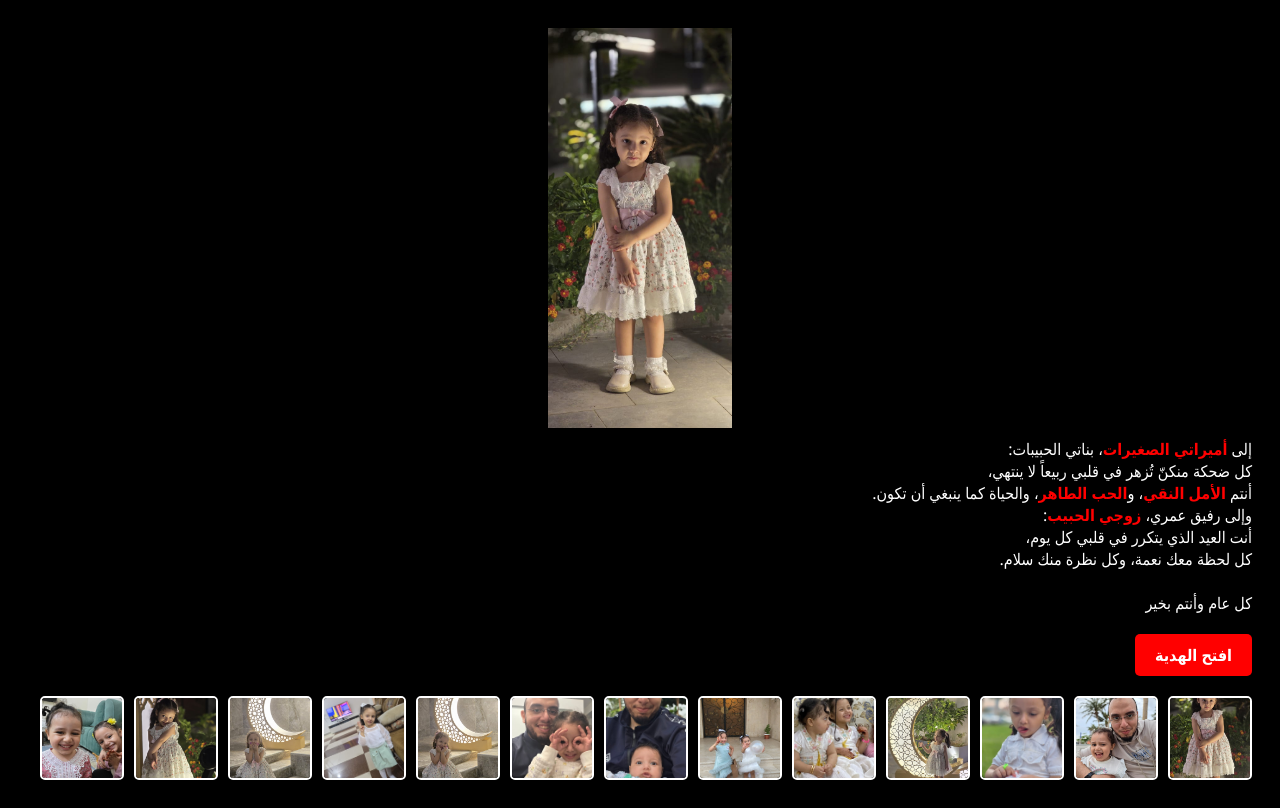
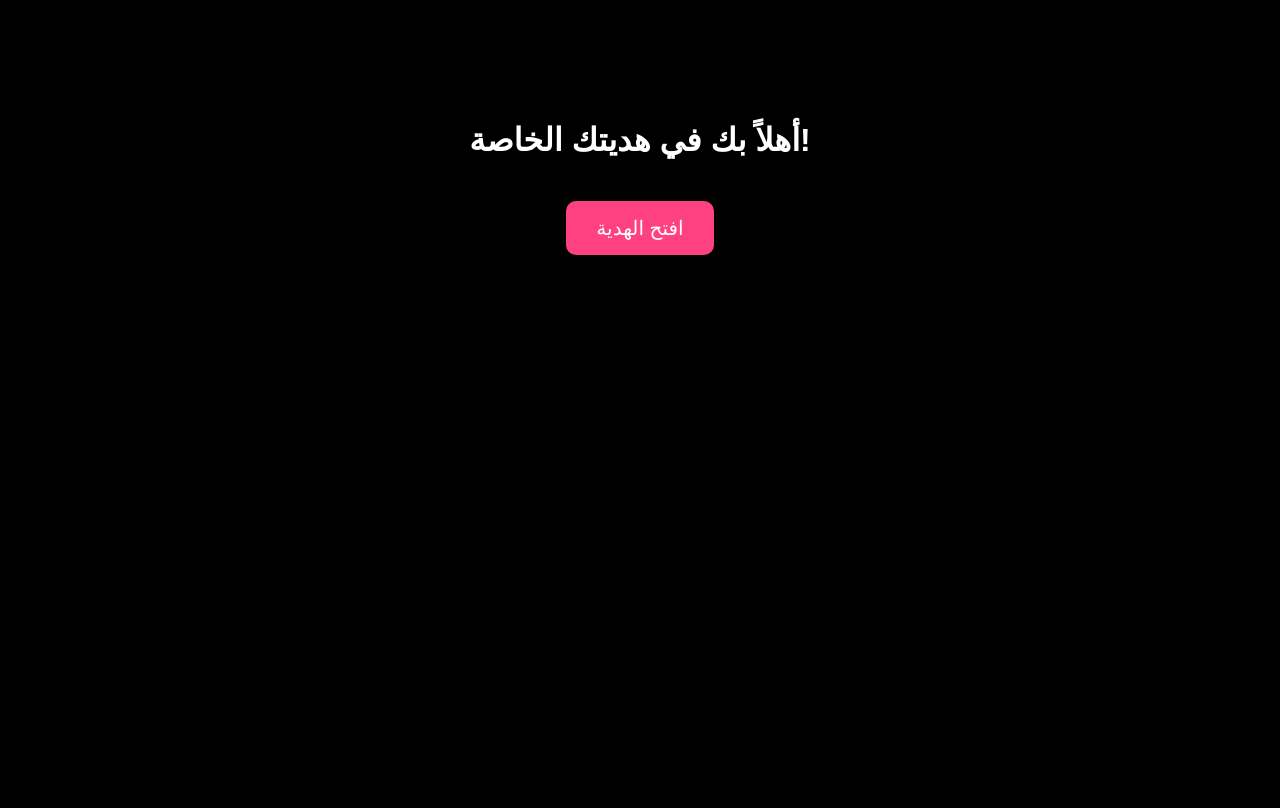
Before and after one commit to yaman120/qurat-al-ain, a plain HTML site: page index.html in a window 1280 px wide. Drawn offline with Linux system fonts and the light colour scheme.

Commit message:
تعديل عرض الصور بحجم الشاشة وتقلب كل 4 ثواني

```diff
--- a/index.html
+++ b/index.html
@@ -1,150 +1,78 @@
 <!DOCTYPE html>
-<html lang="ar" dir="rtl">
+<html lang="ar">
 <head>
-<meta charset="UTF-8" />
-<meta name="viewport" content="width=device-width, initial-scale=1" />
-<title>تهنئة خاصة مع هدية</title>
+  <meta charset="UTF-8">
+  <title>هدية لك</title>
   <style>
     body {
-    background-color: #000;
+      margin: 0;
+      padding: 0;
+      background-color: black;
       color: white;
-    font-family: "Segoe UI", Tahoma, Geneva, Verdana, sans-serif;
-    padding: 20px;
-    text-align: right;
+      text-align: center;
+      font-family: 'Arial', sans-serif;
     }
-  .highlight-red {
-    color: red;
-    font-weight: bold;
+    #mainImage {
+      width: 100vw;
+      height: 100vh;
+      object-fit: cover;
+      display: none;
     }
-  .gift-button {
-    background-color: red;
+    #giftBtn {
+      margin-top: 20px;
+      padding: 15px 30px;
+      font-size: 20px;
+      background-color: #ff4081;
+      border: none;
+      border-radius: 10px;
       color: white;
-    width: fit-content;
-    padding: 10px 20px;
-    margin: 20px 0;
       cursor: pointer;
-    font-weight: bold;
-    border-radius: 5px;
-    user-select: none;
     }
-  .album {
-    display: flex;
-    gap: 10px;
-    overflow-x: auto;
-    margin-top: 20px;
+    #content {
+      padding-top: 100px;
     }
-  .album img {
-    width: 80px;
-    height: 80px;
-    object-fit: cover;
-    border: 2px solid white;
-    border-radius: 5px;
-    cursor: pointer;
-    transition: border-color 0.3s ease;
-  }
-  .album img:hover {
-    border-color: red;
-  }
-  .main-image {
-    width: 100%;
-    max-height: 400px;
-    object-fit: contain;
-    margin-bottom: 10px;
-    border-radius: 8px;
-    display: block;
+    .hidden {
+      display: none;
     }
   </style>
 </head>
 <body>
 
-<!-- الصورة الكبيرة -->
-<img id="mainImage" class="main-image" src="images/00000.jpg" alt="صورة كبيرة" />
-
-<!-- نص التهنئة -->
-<div>
-  إلى <span class="highlight-red">أميراتي الصغيرات</span>، بناتي الحبيبات:<br />
-  كل ضحكة منكنّ تُزهر في قلبي ربيعاً لا ينتهي،<br />
-  أنتم <span class="highlight-red">الأمل النقي</span>، و<span class="highlight-red">الحب الطاهر</span>، والحياة كما ينبغي أن تكون.<br />
-  وإلى رفيق عمري، <span class="highlight-red">زوجي الحبيب</span>:<br />
-  أنت العيد الذي يتكرر في قلبي كل يوم،<br />
-  كل لحظة معك نعمة، وكل نظرة منك سلام.<br />
-  <br />
-  كل عام وأنتم بخير
+  <div id="content">
+    <h1>أهلاً بك في هديتك الخاصة!</h1>
+    <button id="giftBtn">افتح الهدية</button>
   </div>
 
-<!-- زر افتح الهدية -->
-<div id="giftButton" class="gift-button">
-  افتح الهدية
-</div>
+  <img id="mainImage" src="" alt="هدية">
 
-<!-- ألبوم الصور المصغرة -->
-<div class="album">
-  <img src="images/00000.jpg" alt="صورة 1" />
-  <img src="images/111111.jpg" alt="صورة 2" />
-  <img src="images/121111.jpg" alt="صورة 3" />
-  <img src="images/22111.jpg" alt="صورة 4" />
-  <img src="images/22222.jpg" alt="صورة 5" />
-  <img src="images/31111.jpg" alt="صورة 6" />
-  <img src="images/33333.jpg" alt="صورة 7" />
-  <img src="images/44444.jpg" alt="صورة 8" />
-  <img src="images/55555.jpg" alt="صورة 9" />
-  <img src="images/66666.jpg" alt="صورة 10" />
-  <img src="images/77777.jpg" alt="صورة 11" />
-  <img src="images/88888.jpg" alt="صورة 12" />
-  <img src="images/99999.jpg" alt="صورة 13" />
-</div>
-
-<!-- ملف الصوت -->
-<audio id="giftAudio" src="audio/gift.mp3"></audio>
+  <audio id="audio" src="audio/gift.mp3"></audio>
 
   <script>
-  let currentIndex = 0;
-  let images = [
-    'images/00000.jpg',
-    'images/111111.jpg',
-    'images/121111.jpg',
-    'images/22111.jpg',
-    'images/22222.jpg',
-    'images/31111.jpg',
-    'images/33333.jpg',
-    'images/44444.jpg',
-    'images/55555.jpg',
-    'images/66666.jpg',
-    'images/77777.jpg',
-    'images/88888.jpg',
-    'images/99999.jpg'
+    const images = [
+      "images/00000.jpg", "images/111111.jpg", "images/121111.jpg",
+      "images/22111.jpg", "images/22222.jpg", "images/31111.jpg",
+      "images/33333.jpg", "images/44444.jpg", "images/55555.jpg",
+      "images/66666.jpg", "images/77777.jpg", "images/88888.jpg",
+      "images/99999.jpg"
     ];
 
-  let intervalId = null;
+    let currentIndex = 0;
 
-  function showImage(src) {
-    document.getElementById('mainImage').src = src;
-  }
+    document.getElementById("giftBtn").addEventListener("click", () => {
+      const audio = document.getElementById("audio");
+      audio.play();
 
-  function startSlideshow() {
-    intervalId = setInterval(() => {
+      document.getElementById("content").classList.add("hidden");
+      document.getElementById("giftBtn").classList.add("hidden");
+
+      const mainImage = document.getElementById("mainImage");
+      mainImage.src = images[currentIndex];
+      mainImage.style.display = "block";
+
+      setInterval(() => {
         currentIndex = (currentIndex + 1) % images.length;
-      showImage(images[currentIndex]);
-    }, 3000);
-  }
-
-  function stopSlideshow() {
-    clearInterval(intervalId);
-  }
-
-  document.getElementById('giftButton').addEventListener('click', () => {
-    const audio = document.getElementById('giftAudio');
-    audio.play();
-    showImage(images[0]);
-    startSlideshow();
-  });
-
-  document.querySelectorAll('.album img').forEach((img, index) => {
-    img.addEventListener('click', () => {
-      stopSlideshow();
-      currentIndex = index;
-      showImage(images[currentIndex]);
-    });
+        mainImage.src = images[currentIndex];
+      }, 4000);
     });
   </script>
 
```
Lines whose indentation alone changed are shown as unchanged.
